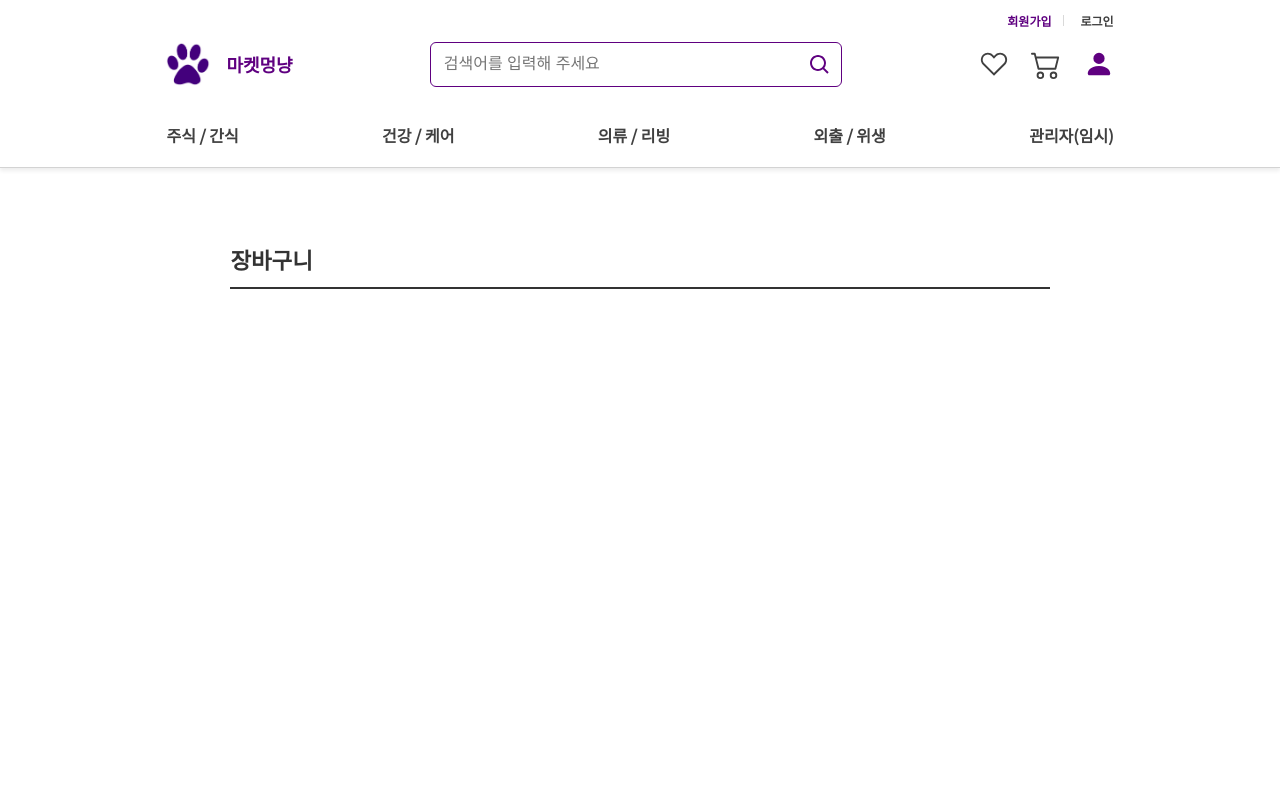
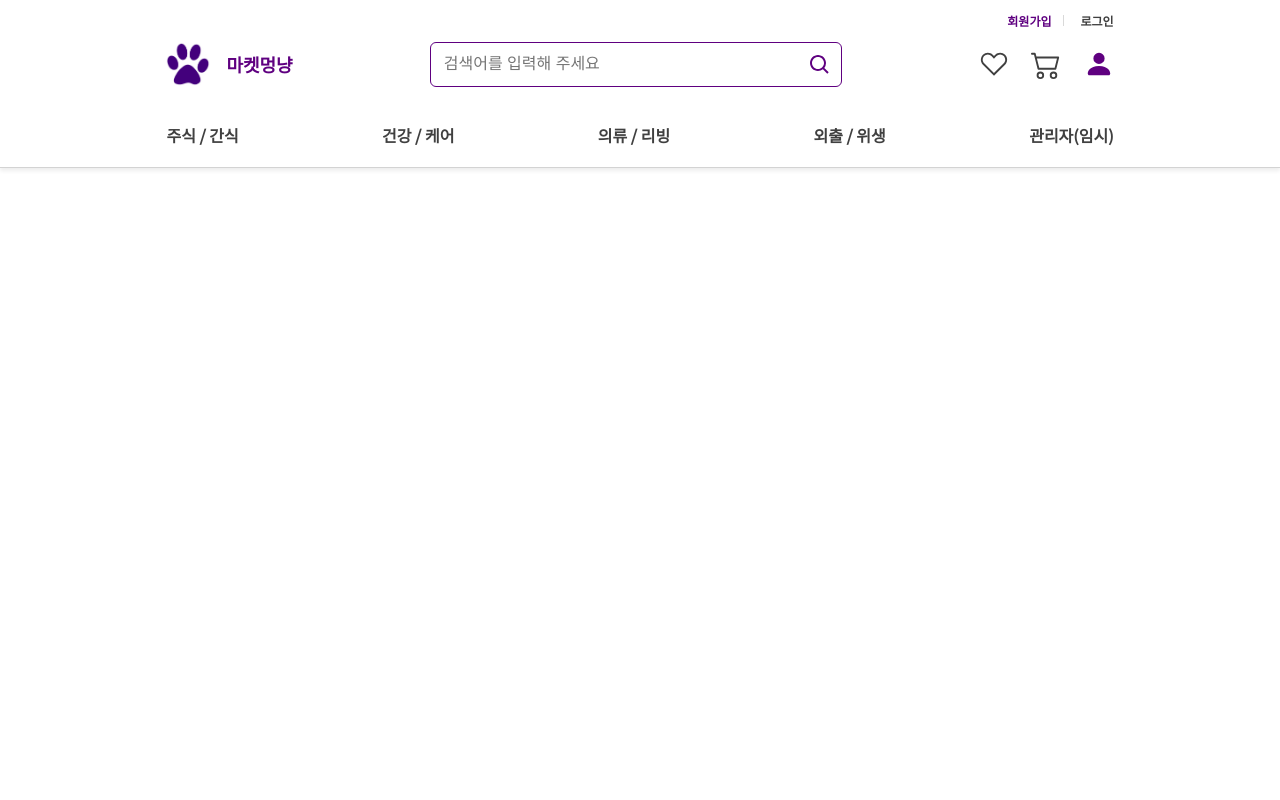
Before and after one commit to Front-end-Components/market-mong-nyang, a React (Create React App) app: page /cart in a window 1280 px wide. Shown: the top 800 px of the page. Built offline with nearby package versions, Linux system fonts and the light colour scheme.

Commit message:
Update ChekedList filter

```diff
--- a/src/components/CartList.jsx
+++ b/src/components/CartList.jsx
@@ -1,23 +1,26 @@
 import React from 'react';
-import MypageHeader from '../components/MypageHeader';
 import CartItem from '../components/CartItem';
 import style from './CartList.module.scss';
 import { useSelector } from 'react-redux';
+import { formatPrice } from '@/utils/formats';
 
 export default function CartList() {
   let list = useSelector((state) => state.cart);
   console.log(list);
 
+  // 체크 된 항목 찾기
+  const checkedList = list.filter(item => item.checked === true);
+  console.log('checkedList :', checkedList);
+
   return (
     <div className={style.cartlist}>
-      <MypageHeader name={'장바구니'} />
-      <div className={style.container}>
         {/* <button className={style.delbtn}>선택 삭제</button>
         <button className={style.alldelbtn}>전체 삭제</button> */}
-        {list.map((item) => {
+        {
+        list.map((item) => {
           return <CartItem key={item.id} item={item} />;
-        })}
-      </div>
+        })
+        }
     </div>
   );
 }
--- a/src/components/CartList.module.scss
+++ b/src/components/CartList.module.scss
@@ -1,6 +1,6 @@
 .cartlist {
   box-sizing: border-box;
-  width: 64vw;
+  width: 70%;
   min-height: 80vh;
   height: auto;
 }
```
